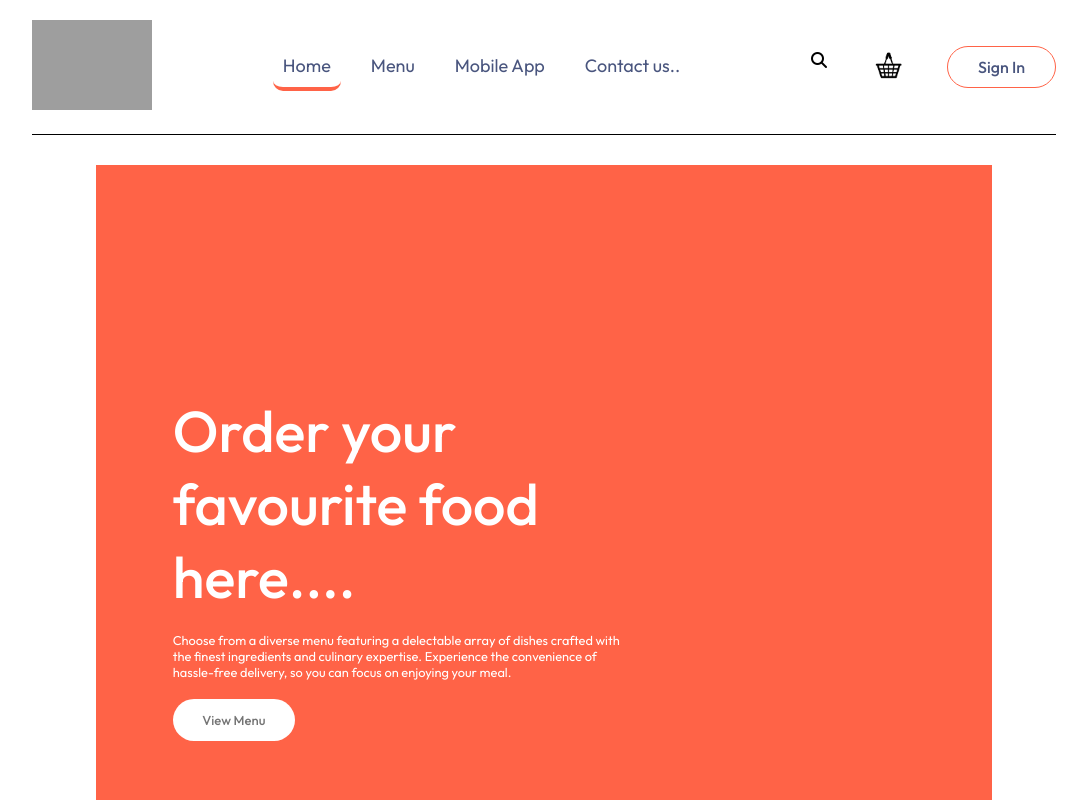
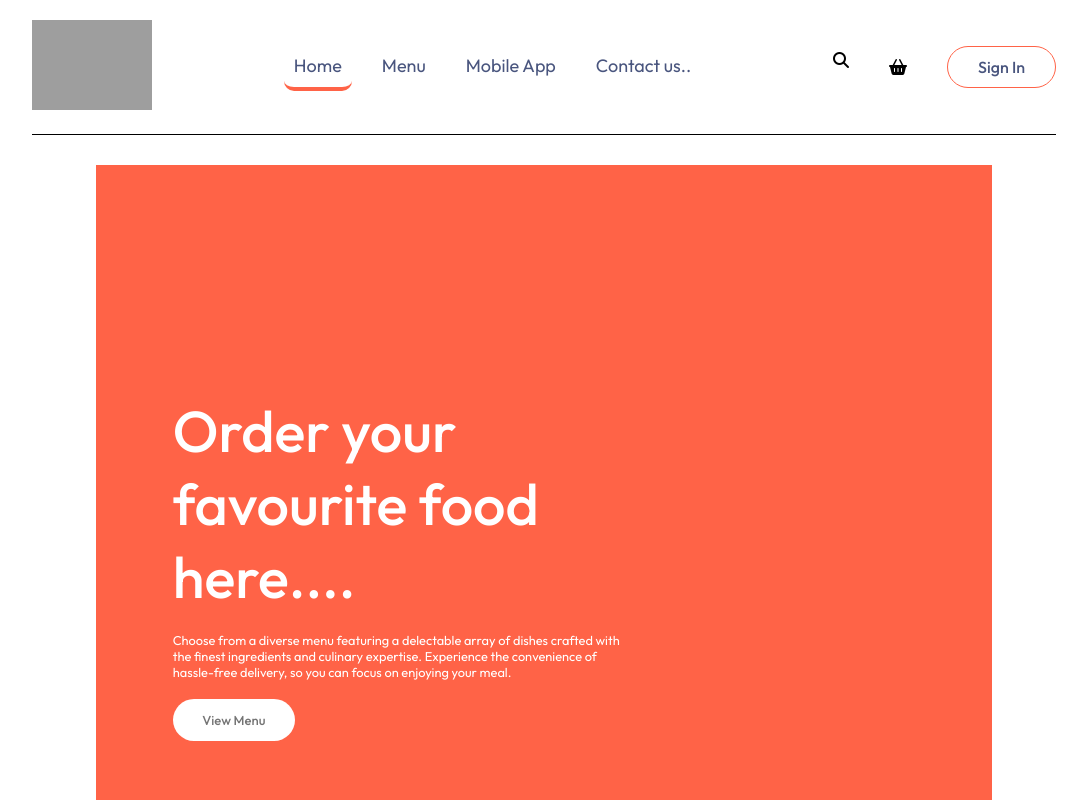
Before and after one commit to shivam7695/Food-delivery, a React (Vite) app: page / in a window 1280 px wide. Shown: the top 800 px of the page, without its empty margins (96-1183 px from the left). Built offline with nearby package versions, Linux system fonts and the light colour scheme; grey boxes are pictures that could not be loaded.

Commit message:
Update Navbar.jsx

```diff
--- a/src/components/Navbar/Navbar.jsx
+++ b/src/components/Navbar/Navbar.jsx
@@ -19,7 +19,7 @@ const Navbar = ({setShowLogin}) => {
       <div className="navbar-right">
        <i class="fa-solid fa-magnifying-glass search-icon"></i>
         <div className="navbar-search-icon">
-            <Link to="/cart"> <img src="basket.png" alt="" /> </Link>
+            <Link to="/cart"> <i class="fa-solid fa-basket-shopping"></i> </Link>
                 <div className={getTotalCartAmount()===0?"": "dot"}>
 
                 </div>
```
